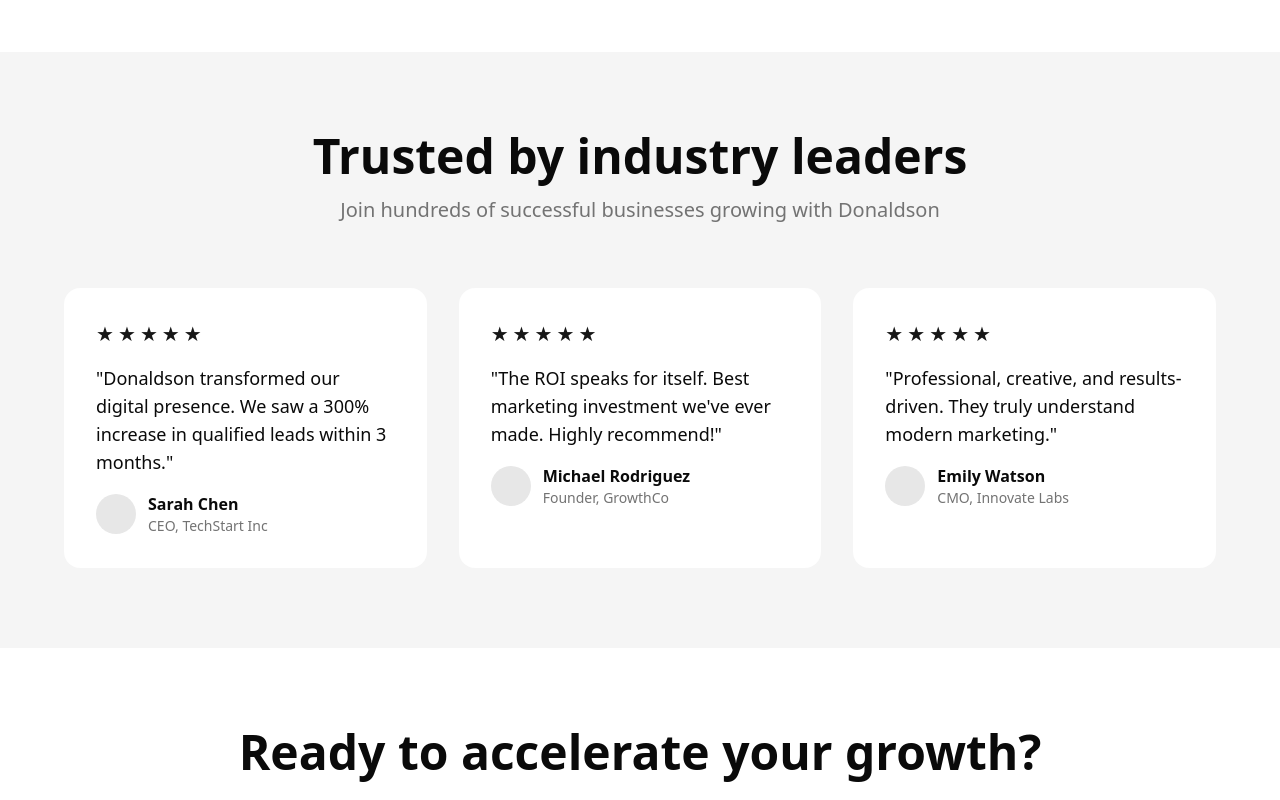
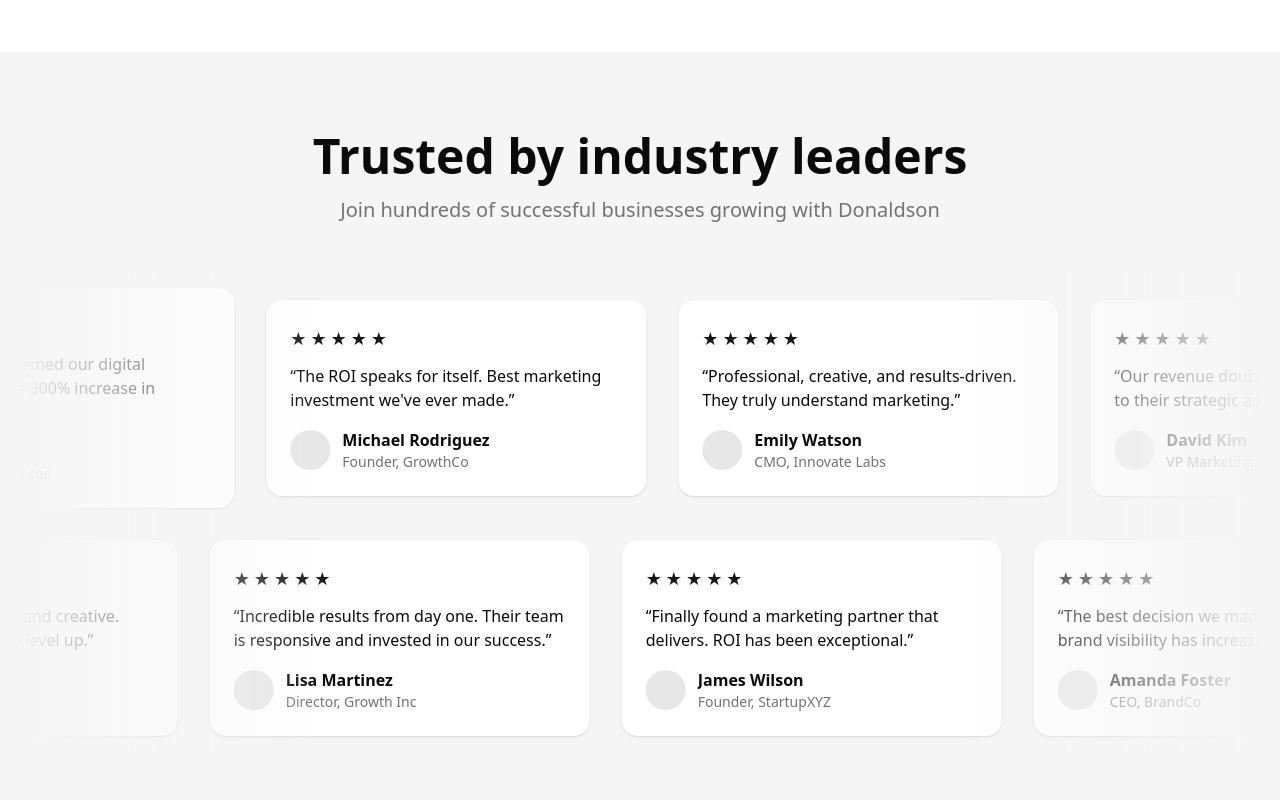
Before and after one commit to donaldsonblack/donaldson-agency, a Next.js app: page / in a window 1280 px wide. Shown: the part 2840-3640 px from the top of the page. Built offline with nearby package versions, Linux system fonts and the light colour scheme; no server answers.

Commit message:
changed reviews section to be animated

```diff
--- a/src/app/page.tsx
+++ b/src/app/page.tsx
@@ -13,6 +13,10 @@ import {
   ScaleIn,
 } from "@/components/animated-section";
 import { TimelineWithBeam } from "@/components/timeline-with-beam";
+import {
+  ScrollVelocityContainer,
+  ScrollVelocityRow,
+} from "@/components/ui/scroll-based-velocity";
 
 export default function Home() {
   return (
@@ -523,9 +527,9 @@ export default function Home() {
       </section>
 
       {/* Social Proof */}
-      <section className="bg-muted py-20 px-4">
-        <div className="container mx-auto max-w-6xl">
-          <AnimatedSection className="text-center mb-16">
+      <section className="bg-muted py-20 px-4 overflow-hidden">
+        <div className="container mx-auto max-w-6xl mb-12">
+          <AnimatedSection className="text-center">
             <h2 className="text-4xl md:text-5xl font-bold mb-4">
               Trusted by industry leaders
             </h2>
@@ -533,83 +537,121 @@ export default function Home() {
               Join hundreds of successful businesses growing with Donaldson
             </p>
           </AnimatedSection>
+        </div>
 
-          <div className="grid md:grid-cols-3 gap-8">
-            <AnimatedSection delay={0.1}>
-              <div className="bg-background p-8 rounded-2xl h-full">
-                <div className="flex items-center gap-1 mb-4">
+        <div className="relative flex w-full flex-col items-center justify-center">
+          <ScrollVelocityContainer className="w-full">
+            <ScrollVelocityRow baseVelocity={1} direction={1} className="py-4">
+              {[...Array(3)].flatMap(() => [
+                {
+                  quote:
+                    "Donaldson transformed our digital presence. We saw a 300% increase in qualified leads.",
+                  author: "Sarah Chen",
+                  role: "CEO, TechStart Inc",
+                },
+                {
+                  quote:
+                    "The ROI speaks for itself. Best marketing investment we've ever made.",
+                  author: "Michael Rodriguez",
+                  role: "Founder, GrowthCo",
+                },
+                {
+                  quote:
+                    "Professional, creative, and results-driven. They truly understand marketing.",
+                  author: "Emily Watson",
+                  role: "CMO, Innovate Labs",
+                },
+                {
+                  quote:
+                    "Our revenue doubled in 6 months thanks to their strategic approach.",
+                  author: "David Kim",
+                  role: "VP Marketing, ScaleUp Co",
+                },
+              ]).map((testimonial, idx) => (
+                <div
+                  key={idx}
+                  className="mx-4 inline-block w-[380px] flex-shrink-0 bg-background p-6 rounded-2xl shadow-sm"
+                >
+                  <div className="flex items-center gap-1 mb-3 flex-wrap">
                     {[...Array(5)].map((_, i) => (
-                    <span key={i} className="text-primary text-xl">
+                      <span key={i} className="text-primary text-lg">
                         ★
                       </span>
                     ))}
                   </div>
-                <p className="text-lg mb-4">
-                  "Donaldson transformed our digital presence. We saw a 300%
-                  increase in qualified leads within 3 months."
+                  <p className="text-base mb-4 break-words whitespace-normal">
+                    &ldquo;{testimonial.quote}&rdquo;
                   </p>
                   <div className="flex items-center gap-3">
-                  <div className="w-10 h-10 rounded-full bg-primary/10" />
-                  <div>
-                    <div className="font-semibold">Sarah Chen</div>
-                    <div className="text-sm text-muted-foreground">
-                      CEO, TechStart Inc
+                    <div className="w-10 h-10 rounded-full bg-primary/10 flex-shrink-0" />
+                    <div className="min-w-0">
+                      <div className="font-semibold truncate">{testimonial.author}</div>
+                      <div className="text-sm text-muted-foreground truncate">
+                        {testimonial.role}
                       </div>
                     </div>
                   </div>
                 </div>
-            </AnimatedSection>
+              ))}
+            </ScrollVelocityRow>
 
-            <AnimatedSection delay={0.2}>
-              <div className="bg-background p-8 rounded-2xl h-full">
-                <div className="flex items-center gap-1 mb-4">
+            <ScrollVelocityRow baseVelocity={1} direction={-1} className="py-4">
+              {[...Array(3)].flatMap(() => [
+                {
+                  quote:
+                    "Incredible results from day one. Their team is responsive and invested in our success.",
+                  author: "Lisa Martinez",
+                  role: "Director, Growth Inc",
+                },
+                {
+                  quote:
+                    "Finally found a marketing partner that delivers. ROI has been exceptional.",
+                  author: "James Wilson",
+                  role: "Founder, StartupXYZ",
+                },
+                {
+                  quote:
+                    "The best decision we made this year. Our brand visibility has increased dramatically.",
+                  author: "Amanda Foster",
+                  role: "CEO, BrandCo",
+                },
+                {
+                  quote:
+                    "Professional, data-driven, and creative. Exactly what we needed to level up.",
+                  author: "Robert Chen",
+                  role: "CMO, TechVentures",
+                },
+              ]).map((testimonial, idx) => (
+                <div
+                  key={idx}
+                  className="mx-4 inline-block w-[380px] flex-shrink-0 bg-background p-6 rounded-2xl shadow-sm"
+                >
+                  <div className="flex items-center gap-1 mb-3 flex-wrap">
                     {[...Array(5)].map((_, i) => (
-                    <span key={i} className="text-primary text-xl">
+                      <span key={i} className="text-primary text-lg">
                         ★
                       </span>
                     ))}
                   </div>
-                <p className="text-lg mb-4">
-                  "The ROI speaks for itself. Best marketing investment we've
-                  ever made. Highly recommend!"
+                  <p className="text-base mb-4 break-words whitespace-normal">
+                    &ldquo;{testimonial.quote}&rdquo;
                   </p>
                   <div className="flex items-center gap-3">
-                  <div className="w-10 h-10 rounded-full bg-primary/10" />
-                  <div>
-                    <div className="font-semibold">Michael Rodriguez</div>
-                    <div className="text-sm text-muted-foreground">
-                      Founder, GrowthCo
+                    <div className="w-10 h-10 rounded-full bg-primary/10 flex-shrink-0" />
+                    <div className="min-w-0">
+                      <div className="font-semibold truncate">{testimonial.author}</div>
+                      <div className="text-sm text-muted-foreground truncate">
+                        {testimonial.role}
                       </div>
                     </div>
                   </div>
                 </div>
-            </AnimatedSection>
+              ))}
+            </ScrollVelocityRow>
+          </ScrollVelocityContainer>
 
-            <AnimatedSection delay={0.3}>
-              <div className="bg-background p-8 rounded-2xl h-full">
-                <div className="flex items-center gap-1 mb-4">
-                  {[...Array(5)].map((_, i) => (
-                    <span key={i} className="text-primary text-xl">
-                      ★
-                    </span>
-                  ))}
-                </div>
-                <p className="text-lg mb-4">
-                  "Professional, creative, and results-driven. They truly
-                  understand modern marketing."
-                </p>
-                <div className="flex items-center gap-3">
-                  <div className="w-10 h-10 rounded-full bg-primary/10" />
-                  <div>
-                    <div className="font-semibold">Emily Watson</div>
-                    <div className="text-sm text-muted-foreground">
-                      CMO, Innovate Labs
-                    </div>
-                  </div>
-                </div>
-              </div>
-            </AnimatedSection>
-          </div>
+          <div className="pointer-events-none absolute inset-y-0 left-0 w-1/4 bg-gradient-to-r from-muted"></div>
+          <div className="pointer-events-none absolute inset-y-0 right-0 w-1/4 bg-gradient-to-l from-muted"></div>
         </div>
       </section>
 
--- /dev/null
+++ b/src/components/ui/scroll-based-velocity.tsx
@@ -0,0 +1,206 @@
+"use client"
+
+import React, { useContext, useEffect, useRef, useState } from "react"
+import {
+  motion,
+  useAnimationFrame,
+  useMotionValue,
+  useScroll,
+  useSpring,
+  useTransform,
+  useVelocity,
+} from "motion/react"
+import type { MotionValue } from "motion/react"
+
+import { cn } from "@/lib/utils"
+
+interface ScrollVelocityRowProps extends React.HTMLAttributes<HTMLDivElement> {
+  children: React.ReactNode
+  baseVelocity?: number
+  direction?: 1 | -1
+}
+
+export const wrap = (min: number, max: number, v: number) => {
+  const rangeSize = max - min
+  return ((((v - min) % rangeSize) + rangeSize) % rangeSize) + min
+}
+
+const ScrollVelocityContext = React.createContext<MotionValue<number> | null>(
+  null
+)
+
+export function ScrollVelocityContainer({
+  children,
+  className,
+  ...props
+}: React.HTMLAttributes<HTMLDivElement>) {
+  const { scrollY } = useScroll()
+  const scrollVelocity = useVelocity(scrollY)
+  const smoothVelocity = useSpring(scrollVelocity, {
+    damping: 50,
+    stiffness: 400,
+  })
+  const velocityFactor = useTransform(smoothVelocity, (v) => {
+    const sign = v < 0 ? -1 : 1
+    const magnitude = Math.min(5, (Math.abs(v) / 1000) * 5)
+    return sign * magnitude
+  })
+
+  return (
+    <ScrollVelocityContext.Provider value={velocityFactor}>
+      <div className={cn("relative w-full", className)} {...props}>
+        {children}
+      </div>
+    </ScrollVelocityContext.Provider>
+  )
+}
+
+export function ScrollVelocityRow(props: ScrollVelocityRowProps) {
+  const sharedVelocityFactor = useContext(ScrollVelocityContext)
+  if (sharedVelocityFactor) {
+    return (
+      <ScrollVelocityRowImpl {...props} velocityFactor={sharedVelocityFactor} />
+    )
+  }
+  return <ScrollVelocityRowLocal {...props} />
+}
+
+interface ScrollVelocityRowImplProps extends ScrollVelocityRowProps {
+  velocityFactor: MotionValue<number>
+}
+
+function ScrollVelocityRowImpl({
+  children,
+  baseVelocity = 5,
+  direction = 1,
+  className,
+  velocityFactor,
+  ...props
+}: ScrollVelocityRowImplProps) {
+  const containerRef = useRef<HTMLDivElement>(null)
+  const blockRef = useRef<HTMLDivElement>(null)
+  const [numCopies, setNumCopies] = useState(1)
+
+  const baseX = useMotionValue(0)
+  const baseDirectionRef = useRef<number>(direction >= 0 ? 1 : -1)
+  const currentDirectionRef = useRef<number>(direction >= 0 ? 1 : -1)
+  const unitWidth = useMotionValue(0)
+
+  const isInViewRef = useRef(true)
+  const isPageVisibleRef = useRef(true)
+  const prefersReducedMotionRef = useRef(false)
+
+  useEffect(() => {
+    const container = containerRef.current
+    const block = blockRef.current
+    if (!container || !block) return
+
+    const updateSizes = () => {
+      const cw = container.offsetWidth || 0
+      const bw = block.scrollWidth || 0
+      unitWidth.set(bw)
+      const nextCopies = bw > 0 ? Math.max(3, Math.ceil(cw / bw) + 2) : 1
+      setNumCopies((prev) => (prev === nextCopies ? prev : nextCopies))
+    }
+
+    updateSizes()
+
+    const ro = new ResizeObserver(updateSizes)
+    ro.observe(container)
+    ro.observe(block)
+
+    const io = new IntersectionObserver(([entry]) => {
+      isInViewRef.current = entry.isIntersecting
+    })
+    io.observe(container)
+
+    const handleVisibility = () => {
+      isPageVisibleRef.current = document.visibilityState === "visible"
+    }
+    document.addEventListener("visibilitychange", handleVisibility, {
+      passive: true,
+    })
+    handleVisibility()
+
+    const mq = window.matchMedia("(prefers-reduced-motion: reduce)")
+    const handlePRM = () => {
+      prefersReducedMotionRef.current = mq.matches
+    }
+    mq.addEventListener("change", handlePRM)
+    handlePRM()
+
+    return () => {
+      ro.disconnect()
+      io.disconnect()
+      document.removeEventListener("visibilitychange", handleVisibility)
+      mq.removeEventListener("change", handlePRM)
+    }
+  }, [children, unitWidth])
+
+  const x = useTransform([baseX, unitWidth], ([v, bw]) => {
+    const width = Number(bw) || 1
+    const offset = Number(v) || 0
+    return `${-wrap(0, width, offset)}px`
+  })
+
+  useAnimationFrame((_, delta) => {
+    if (!isInViewRef.current || !isPageVisibleRef.current) return
+    const dt = delta / 1000
+    const vf = velocityFactor.get()
+    const absVf = Math.min(5, Math.abs(vf))
+    const speedMultiplier = prefersReducedMotionRef.current ? 1 : 1 + absVf
+
+    if (absVf > 0.1) {
+      const scrollDirection = vf >= 0 ? 1 : -1
+      currentDirectionRef.current = baseDirectionRef.current * scrollDirection
+    }
+
+    const bw = unitWidth.get() || 0
+    if (bw <= 0) return
+    const pixelsPerSecond = (bw * baseVelocity) / 100
+    const moveBy =
+      currentDirectionRef.current * pixelsPerSecond * speedMultiplier * dt
+    baseX.set(baseX.get() + moveBy)
+  })
+
+  return (
+    <div
+      ref={containerRef}
+      className={cn("w-full overflow-hidden whitespace-nowrap", className)}
+      {...props}
+    >
+      <motion.div
+        className="inline-flex transform-gpu items-center will-change-transform select-none"
+        style={{ x }}
+      >
+        {Array.from({ length: numCopies }).map((_, i) => (
+          <div
+            key={i}
+            ref={i === 0 ? blockRef : null}
+            aria-hidden={i !== 0}
+            className="inline-flex shrink-0 items-center"
+          >
+            {children}
+          </div>
+        ))}
+      </motion.div>
+    </div>
+  )
+}
+
+function ScrollVelocityRowLocal(props: ScrollVelocityRowProps) {
+  const { scrollY } = useScroll()
+  const localVelocity = useVelocity(scrollY)
+  const localSmoothVelocity = useSpring(localVelocity, {
+    damping: 50,
+    stiffness: 400,
+  })
+  const localVelocityFactor = useTransform(localSmoothVelocity, (v) => {
+    const sign = v < 0 ? -1 : 1
+    const magnitude = Math.min(5, (Math.abs(v) / 1000) * 5)
+    return sign * magnitude
+  })
+  return (
+    <ScrollVelocityRowImpl {...props} velocityFactor={localVelocityFactor} />
+  )
+}
```
Lines whose indentation alone changed are shown as unchanged.
